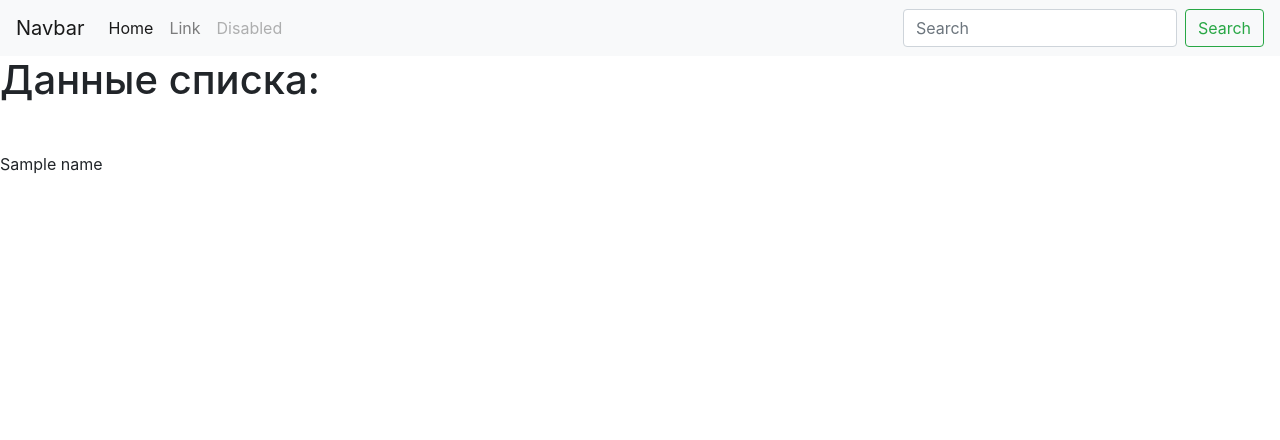
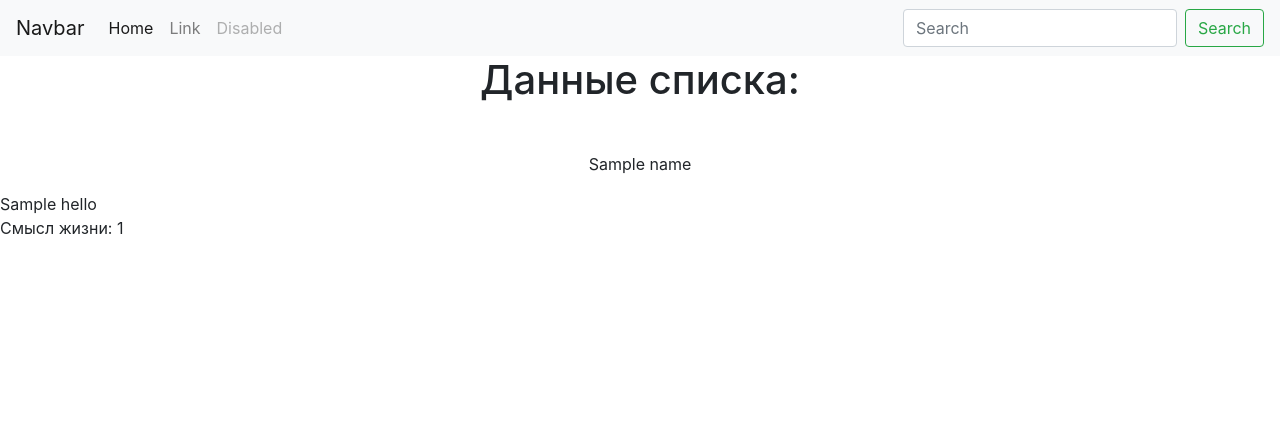
Before and after one commit to Waterdark/Petproject, a Django app: template blog/templates/blog/index.html in a window 1280 px wide. Shown: the top 440 px of the page. Run offline with Django 3.2, Linux system fonts and the light colour scheme; the template is opened without the code that fills it: most values are stand-ins (such as "Sample title", 1, 10 or a date in 2020); parts of the project's set-up code (start-up, migrations or seed data) failed here and were passed over; some libraries are stand-ins or nearby versions.

Commit message:
add new start page

```diff
--- a/Petproject/settings.py
+++ b/Petproject/settings.py
@@ -38,7 +38,7 @@ INSTALLED_APPS = [
     'django.contrib.messages',
     'django.contrib.staticfiles',
     'catalog.apps.CatalogConfig', #add catalog module(dir)
-    'blog',
+    'blog',#add blog module(dir)
 ]
 
 MIDDLEWARE = [
--- a/Petproject/urls.py
+++ b/Petproject/urls.py
@@ -15,32 +15,25 @@ Including another URLconf
 """
 from django.contrib import admin
 from django.urls import path
-# include() использован чтобы добавлять URL из каталога приложения
+
+from django.views.generic import RedirectView
 from django.urls import include
-# из модуля views импортировать функцию hello. символ точки говорит о том, что модуль views находится в той же папке, что и файл urls.py
-# from .views import hello
 
+from django.conf import settings
+from django.conf.urls.static import static
 
 urlpatterns = [
     path('admin/', admin.site.urls),
-    path('blog/', include('blog.urls'))
-]
-# Пошаговое добавление в данном случае необходимо для пошагового разделения для понимания
-
-from django.urls import path
-urlpatterns += [
-     path('catalog/', include('catalog.urls')),
-]
-
-# Добавлены URL соотношения, чтобы перенаправить запросы с корневового URL, на URL приложения
-from django.views.generic import RedirectView
-urlpatterns += [
+    path('blog/', include('blog.urls')),
+    path('catalog/', include('catalog.urls')),
     path('', RedirectView.as_view(url='/catalog/', permanent=True)),
 ]
+urlpatterns += static(settings.STATIC_URL, document_root=settings.STATIC_ROOT)
 
+# include() использован чтобы добавлять URL из каталога приложения
+# из модуля views импортировать функцию hello. символ точки говорит о том, что модуль views находится в той же папке, что и файл urls.py
+# from .views import hello
+# Пошаговое добавление в данном случае необходимо для пошагового разделения для понимания
+# Добавлены URL соотношения, чтобы перенаправить запросы с корневового URL, на URL приложения
 # static() использован чтобы добавить соотношения для статических файлов
 # Только на период разработки
-from django.conf import settings
-from django.conf.urls.static import static
-
-urlpatterns += static(settings.STATIC_URL, document_root=settings.STATIC_ROOT)
--- a/blog/templates/blog/index.html
+++ b/blog/templates/blog/index.html
@@ -2,16 +2,18 @@
 
 
 {%block title%}
-Какое-то наполнение нашего блога
+Тестовый блог
 {%endblock%}
 
 {%block content%}
-<h1 class="mb-5">Данные списка:</h1>
+<h1 class="mb-5"><center>Данные списка:</center></h1>
 {%for name in names%}
 <p>
-        {{ name }}
+        <center>{{ name }}</center>
+
     </p>
 
 {%endfor%}
-
+{{ hello }}
+<br>Смысл жизни: {{ number }}
 {%endblock%}
--- a/blog/views.py
+++ b/blog/views.py
@@ -5,4 +5,5 @@ from django.shortcuts import render
 def posts_list(request):
     n = ['Pasha', 'Sasha','Masha','Anna','Vova']
     hello = 'Hello Chel!'
-    return render(request, 'blog/index.html', context={'names': n, 'hello': hello})
+    number = 42
+    return render(request, 'blog/index.html', context={'names': n, 'hello': hello, 'number': number})
```
